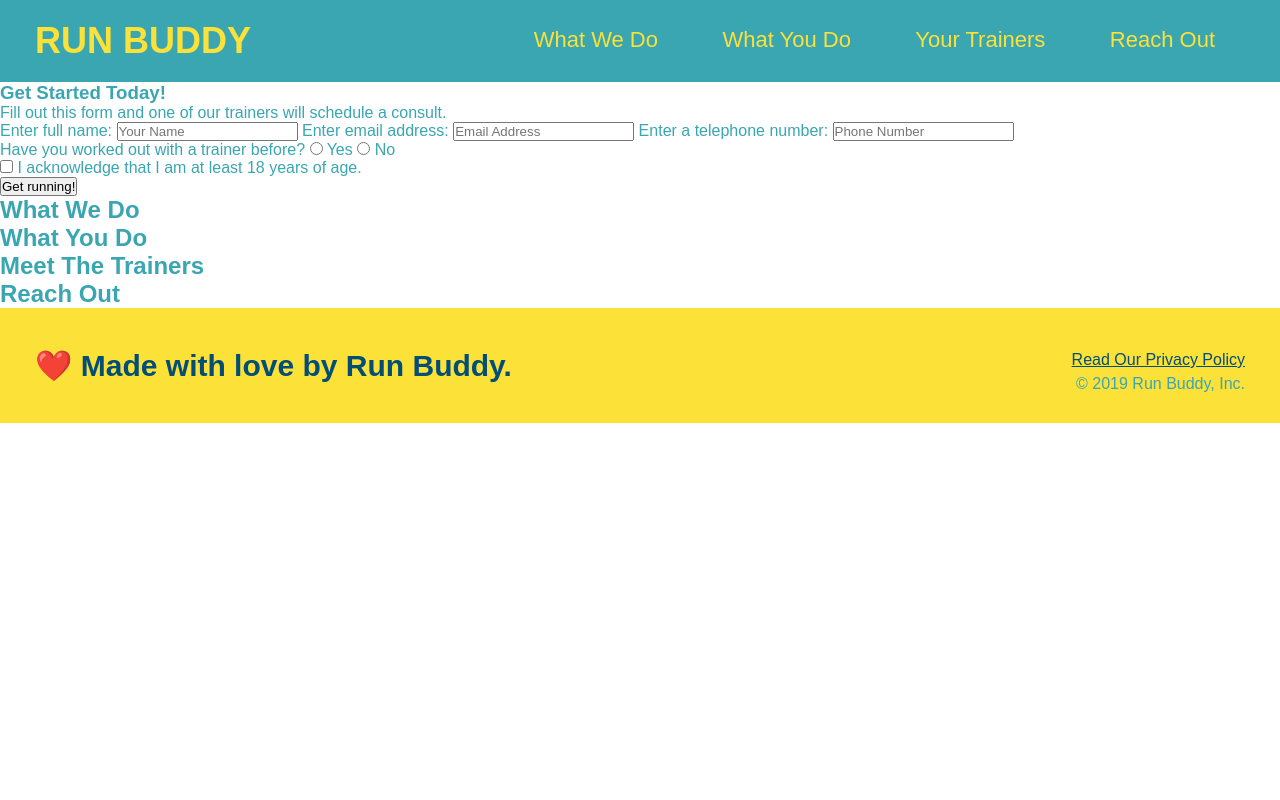
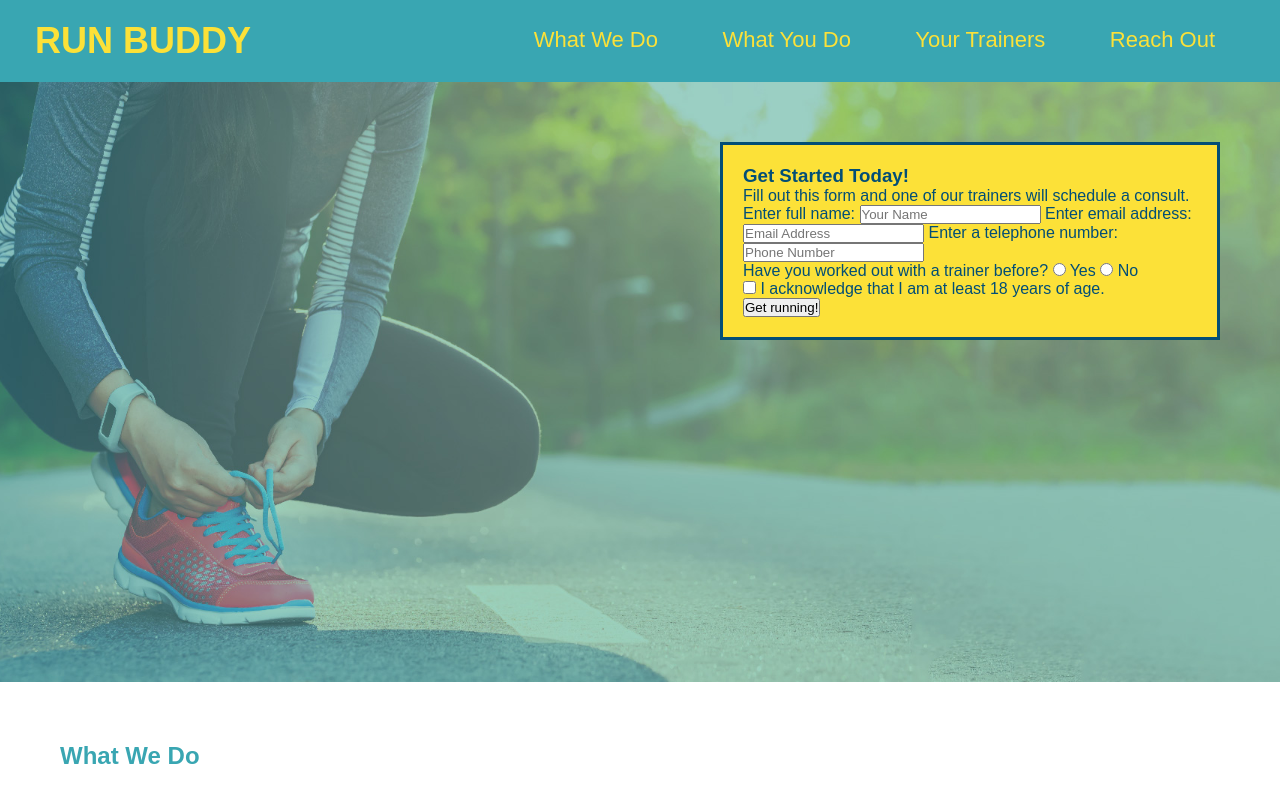
Before and after one commit to michael-rodriguez22/run-buddy, a plain HTML site: page index.html in a window 1280 px wide. Shown: the top 800 px of the page. Drawn offline with Linux system fonts and the light colour scheme.

Commit message:
mid styling of form

```diff
--- a/assets/css/style.css
+++ b/assets/css/style.css
@@ -64,3 +64,25 @@ footer div {
 footer a {
     color: #024e76;
 }
+
+section {
+    padding: 60px;
+}
+
+.hero {
+    background-image: url(../images/hero-bg.jpg);
+    height: 600px;
+    background-size: cover;
+    background-position: center;
+}
+
+.hero-form {
+    color:#024e76;
+    background-color: #fce138;
+    width: 500px;
+    padding: 20px;
+    float:right;
+    border: solid 3px #024e76;
+
+
+}
--- a/index.html
+++ b/index.html
@@ -34,8 +34,8 @@
     </header>
 
     <!-- hero/jumbotron-->
-    <section>
-      <div>
+    <section class="hero">
+      <div class="hero-form">
         <h3>Get Started Today!</h3>
         <p>Fill out this form and one of our trainers will schedule a consult.</p>
         <!-- form element-->
```
Also changed, not shown: assets/images/hero-bg.jpg (added).
